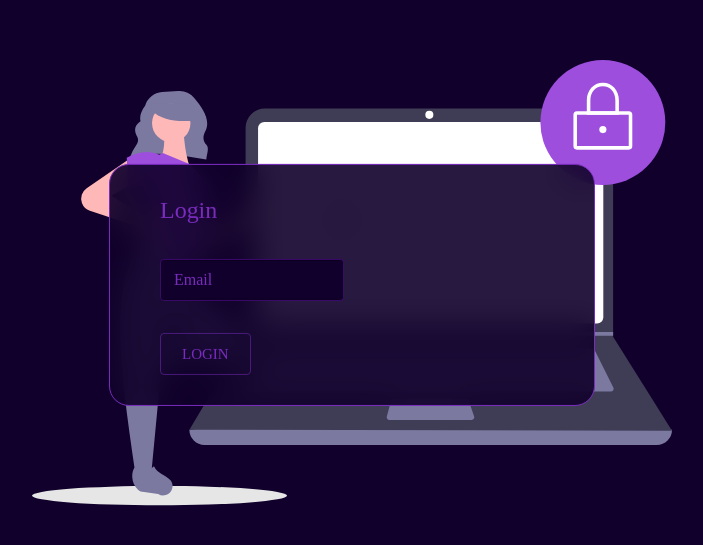
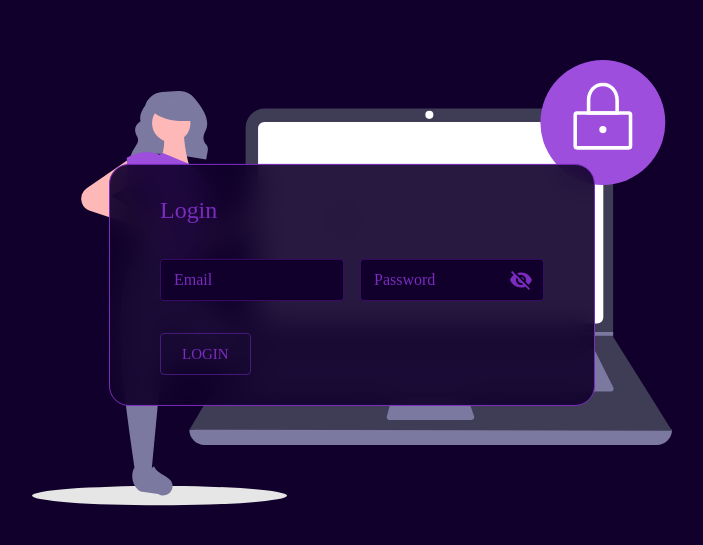
Before and after one commit to francescoVarsa/homeHandler_frontend, a React (Create React App) app: page /login in a window 1280 px wide. Shown: the part 115-660 px from the top of the page, without its empty margins (288-991 px from the left). Built offline with nearby package versions, Linux system fonts and the light colour scheme.

Commit message:
Implement sign in form validation

```diff
--- a/src/components/organisms/AuthForm/AuthForm.module.scss
+++ b/src/components/organisms/AuthForm/AuthForm.module.scss
@@ -1,16 +1,6 @@
 @import "./../../../styles/variables.scss";
 
 .form-input-wrapper {
-  // background-color: $dark;
-  // border-radius: 4px;
-  // border: 1px solid $dark-purple!important;
-  // position: relative;
-  // color: $purple!important;
-
-  //     &::placeholder {
-  //         color: $purple!important;
-  //     }
-
   &__label {
     color: $purple !important;
   }
@@ -46,3 +36,29 @@
   position: absolute;
   top: 0;
 }
+
+.pwd {
+  background-color: $dark;
+  border-radius: 4px;
+  border: 1px solid $dark-purple !important;
+  position: relative;
+  color: $purple !important;
+
+  &::placeholder {
+    color: $purple !important;
+  }
+
+  input:-webkit-autofill,
+  input:-webkit-autofill:hover,
+  input:-webkit-autofill:focus,
+  textarea:-webkit-autofill,
+  textarea:-webkit-autofill:hover,
+  textarea:-webkit-autofill:focus,
+  select:-webkit-autofill,
+  select:-webkit-autofill:hover,
+  select:-webkit-autofill:focus {
+    -webkit-text-fill-color: $purple;
+    -webkit-box-shadow: 0 0 0px 1000px $dark inset;
+    transition: background-color 5000s ease-in-out 0s;
+  }
+}
--- a/src/components/organisms/AuthForm/AuthForm.tsx
+++ b/src/components/organisms/AuthForm/AuthForm.tsx
@@ -1,6 +1,7 @@
 import { Visibility, VisibilityOff } from "@mui/icons-material";
 import {
   FormControl,
+  FormHelperText,
   Grid,
   IconButton,
   InputAdornment,
@@ -9,12 +10,7 @@ import {
   TextField,
 } from "@mui/material";
 import { useState } from "react";
-import {
-  Controller,
-  FieldValues,
-  SubmitHandler,
-  useForm,
-} from "react-hook-form";
+import { Controller, FieldValues, useForm } from "react-hook-form";
 import { useTranslation } from "react-i18next";
 import BlurredBackground from "../../atoms/backgrouds/BlurredBackground/BlurredBackground";
 import Button from "../../atoms/Button/Button";
@@ -25,27 +21,17 @@ type AuthFormProps = {
   formType: "signIn" | "login";
 };
 
-type FormData = {
-  email: string;
-  pwd: string;
-};
-
 export default function AuthForm({ formType }: AuthFormProps) {
   const { t } = useTranslation();
   const [secureTxt, setSecureTxt] = useState(true);
-  const {
-    register,
-    handleSubmit,
-    control,
-    formState: { errors },
-  } = useForm({
+  const { handleSubmit, control, formState } = useForm({
     defaultValues: {
       email: "",
       password: "",
     },
   });
 
-  const onSubmit = (data: FieldValues) => console.log(data, errors);
+  const onSubmit = (data: FieldValues) => console.log(data);
 
   return (
     <BlurredBackground
@@ -82,7 +68,7 @@ export default function AuthForm({ formType }: AuthFormProps) {
                   message: t("inputValidation:required"),
                 },
                 pattern: {
-                  value: /^[\w-\.]+@([\w-]+\.)+[\w-]{2,4}$/g,
+                  value: /^[\w-.]+@([\w-]+\.)+[\w-]{2,4}$/g,
                   message: t("inputValidation:email-wrong-pattern"),
                 },
               }}
@@ -114,7 +100,22 @@ export default function AuthForm({ formType }: AuthFormProps) {
               }}
             />
           </Grid>
-          {/* <Grid item md={6} sm={12}>
+          <Grid item md={6} sm={12}>
+            <Controller
+              name="password"
+              rules={{
+                required: {
+                  value: true,
+                  message: t("inputValidation:required"),
+                },
+                minLength: {
+                  value: 8,
+                  message: t("inputValidation:password-wrong-pattern"),
+                },
+              }}
+              control={control}
+              render={({ field, fieldState }) => {
+                return (
                   <FormControl color="purple">
                     <InputLabel
                       size="small"
@@ -124,13 +125,15 @@ export default function AuthForm({ formType }: AuthFormProps) {
                       Password
                     </InputLabel>
                     <OutlinedInput
+                      {...field}
                       id="outlined-basic-pwd"
                       label="Password"
                       size="small"
                       fullWidth
+                      error={fieldState.error != null}
                       placeholder="Password"
                       type={secureTxt ? "password" : "text"}
-                className={styles["form-input-wrapper"]}
+                      className={styles["pwd"]}
                       endAdornment={
                         <InputAdornment position="end">
                           <IconButton
@@ -143,10 +146,20 @@ export default function AuthForm({ formType }: AuthFormProps) {
                           </IconButton>
                         </InputAdornment>
                       }
-                {...register("pwd", { required: true, min: 3 })}
                     />
+                    {fieldState.error && (
+                      <FormHelperText
+                        error={fieldState.error != null}
+                        id="outlined-basic-pwd"
+                      >
+                        {fieldState.error.message}
+                      </FormHelperText>
+                    )}
                   </FormControl>
-          </Grid> */}
+                );
+              }}
+            />
+          </Grid>
         </Grid>
         <Grid item md={12}>
           <Button
--- a/src/translations/en/InputValidation/inputValidation-en.json
+++ b/src/translations/en/InputValidation/inputValidation-en.json
@@ -1,4 +1,5 @@
 {
   "required": "This field is required",
-  "email-wrong-pattern": "Please provide a valid email"
+  "email-wrong-pattern": "Please provide a valid email",
+  "password-wrong-pattern": "Password must contains at least 8 characters"
 }
--- a/src/translations/it/InputValidation/inputValidation-it.json
+++ b/src/translations/it/InputValidation/inputValidation-it.json
@@ -1,4 +1,5 @@
 {
   "required": "Questo campo è richiesto",
-  "email-wrong-pattern": "Perfavore inserisci un'email valida"
+  "email-wrong-pattern": "Perfavore inserisci un'email valida",
+  "password-wrong-pattern": "La password deve contenere almeno 8 caratteri"
 }
```
Lines whose indentation alone changed are shown as unchanged.
